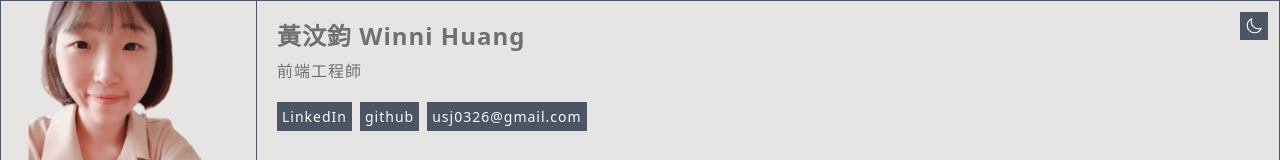
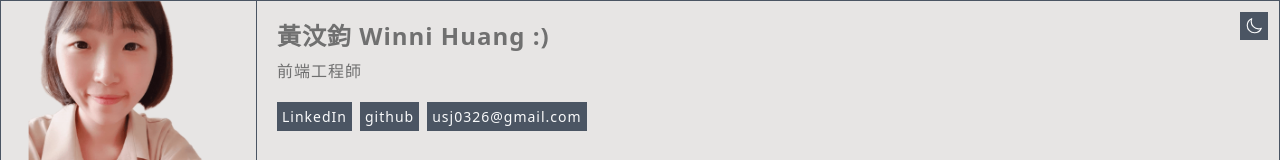
Before and after one commit to beiyi1996/resume, a React (Create React App) app: page / in a window 1280 px wide. Shown: the top 160 px of the page. Built offline with nearby package versions, Linux system fonts and the light colour scheme.

Commit message:
feat: test github action deploy

```diff
--- a/src/components/banner.tsx
+++ b/src/components/banner.tsx
@@ -33,7 +33,7 @@ export default function Banner() {
       </div>
       <div className="flex flex-1 flex-col items-start justify-start p-5 border-custom border-t-none sm:border-t">
         <h1 className="text-2xl font-bold dark:text-orange-400">
-          黃汶鈞 Winni Huang
+          黃汶鈞 Winni Huang :)
         </h1>
         <h3 className="mt-2 text-lg dark:text-stone-300">前端工程師</h3>
         <div className="mt-3 flex flex-col sm:flex-row">
```
